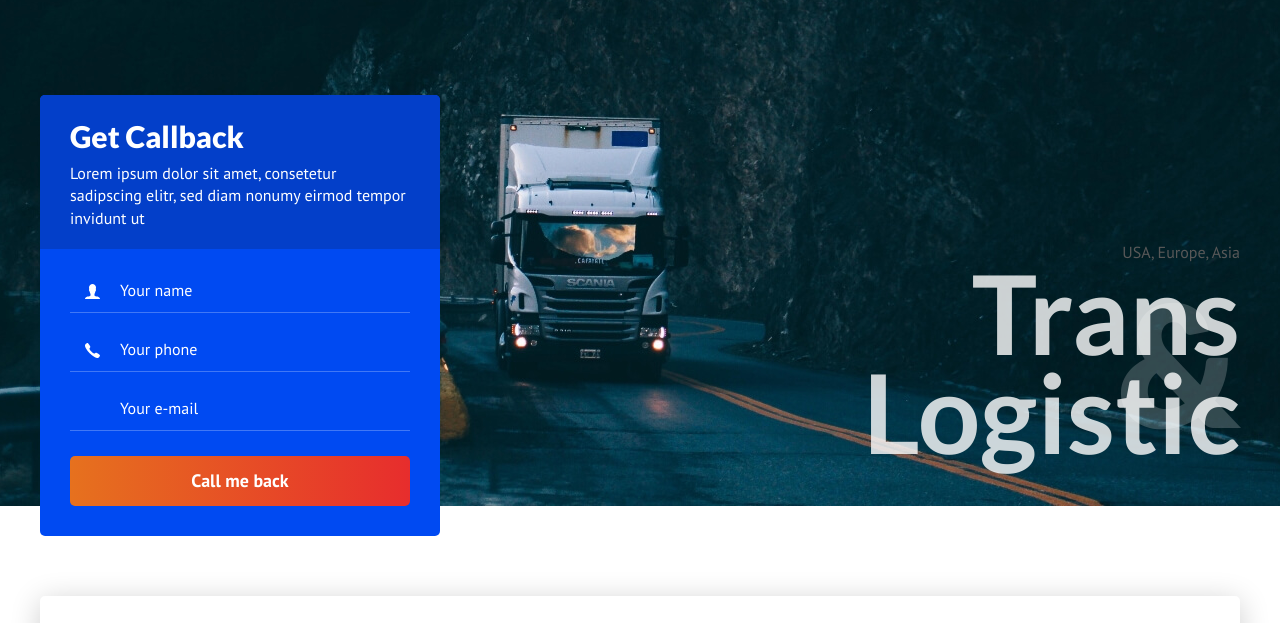
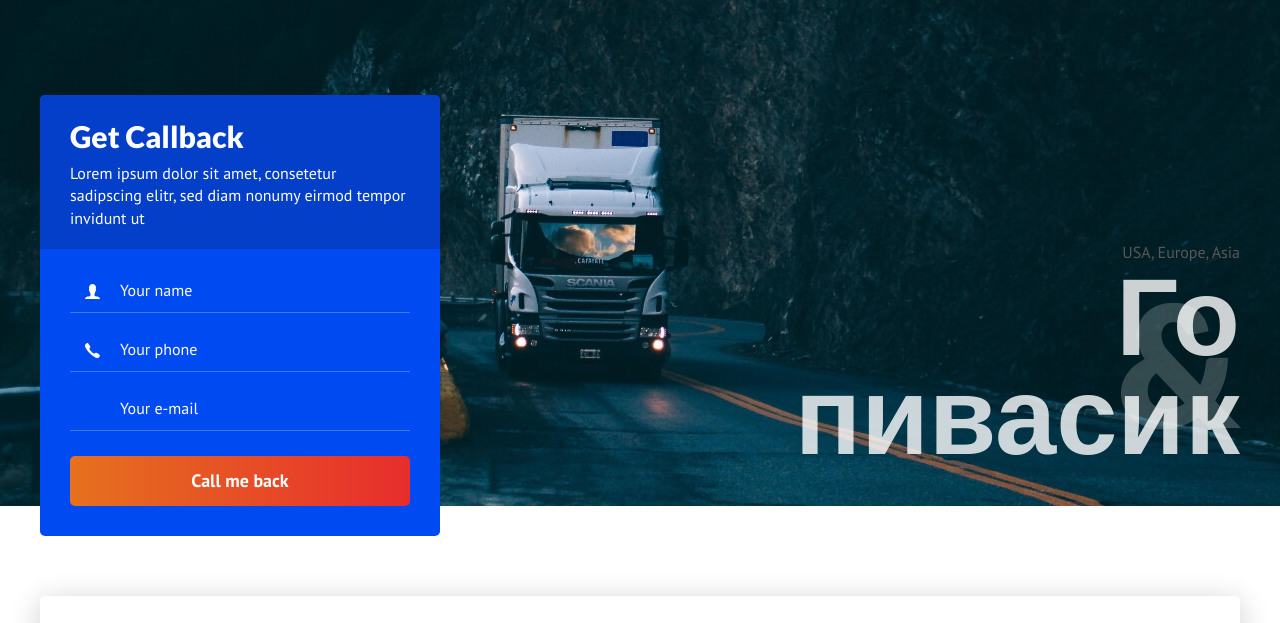
Before and after one commit to mikroNQ/transportCompany, a plain HTML site: page index.html in a window 1280 px wide. Shown: the part 94-717 px from the top of the page. Drawn offline with nearby package versions, Linux system fonts and the light colour scheme.

Commit message:
пиво

```diff
--- a/index.html
+++ b/index.html
@@ -73,7 +73,7 @@
           </div> <!-- /request-form -->
           <div class="intro__text">
             <div class="intro_countries">USA, Europe, Asia</div>
-            <h1 class="intro__title"><span class="intro__title-amp">&amp;</span> Trans<br>Logistic</h1>
+            <h1 class="intro__title"><span class="intro__title-amp">&amp;</span> Го<br>пивасик</h1>
           </div>
         </div> <!-- /intro__inner -->
       </div> <!-- /container -->
```
